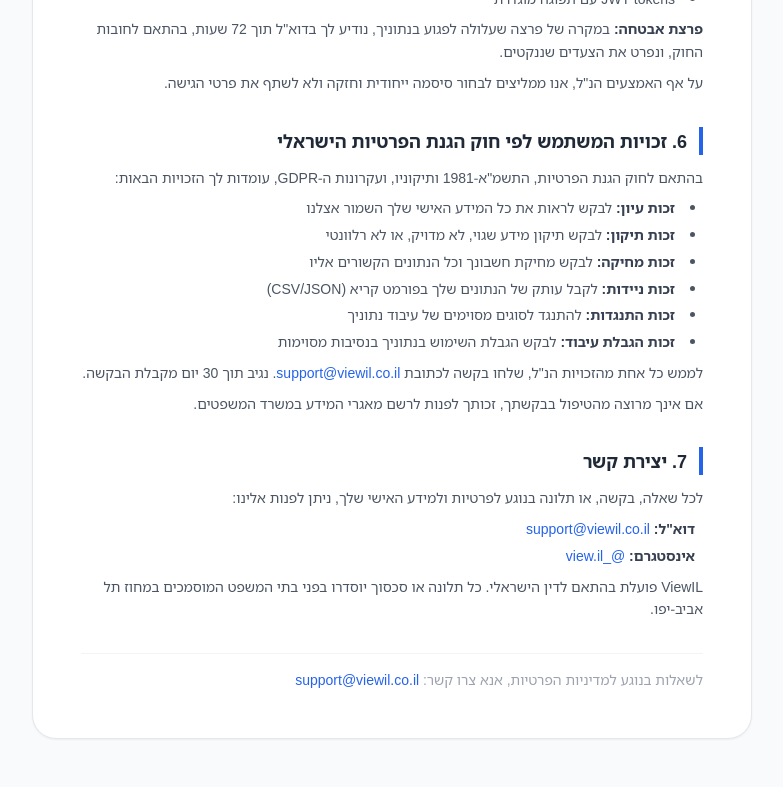
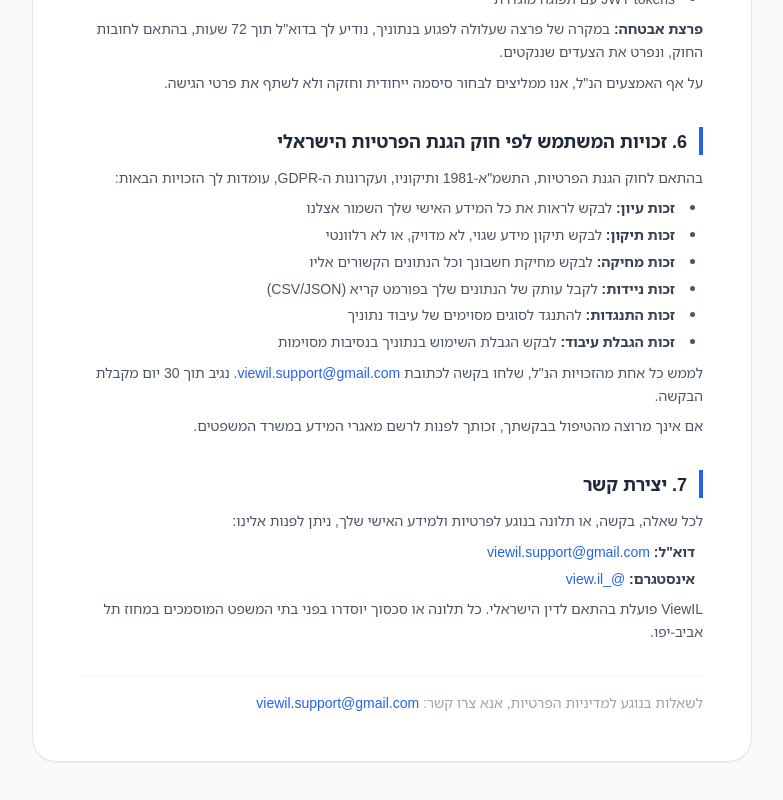
Before and after one commit to SuperMinion338/viewIL, a Next.js app: page /privacy in a window 1280 px wide. Shown: the part 1971-2771 px from the top of the page, without its empty margins (248-1031 px from the left). Built offline with nearby package versions, Linux system fonts and the light colour scheme.

Commit message:
update FAQ and contact email

```diff
--- a/src/app/privacy/page.tsx
+++ b/src/app/privacy/page.tsx
@@ -172,8 +172,8 @@ export default function PrivacyPolicyPage() {
             </ul>
             <p>
               לממש כל אחת מהזכויות הנ&quot;ל, שלחו בקשה לכתובת{" "}
-              <a href="mailto:support@viewil.co.il" className="text-blue-600 hover:underline">
-                support@viewil.co.il
+              <a href="mailto:viewil.support@gmail.com" className="text-blue-600 hover:underline">
+                viewil.support@gmail.com
               </a>
               . נגיב תוך 30 יום מקבלת הבקשה.
             </p>
@@ -189,8 +189,8 @@ export default function PrivacyPolicyPage() {
             <ul className="list-none flex flex-col gap-1 mr-2">
               <li>
                 <strong className="text-gray-700">דוא&quot;ל:</strong>{" "}
-                <a href="mailto:support@viewil.co.il" className="text-blue-600 hover:underline">
-                  support@viewil.co.il
+                <a href="mailto:viewil.support@gmail.com" className="text-blue-600 hover:underline">
+                  viewil.support@gmail.com
                 </a>
               </li>
               <li>
@@ -213,8 +213,8 @@ export default function PrivacyPolicyPage() {
 
           <div className="pt-4 border-t border-gray-100 text-sm text-gray-400">
             לשאלות בנוגע למדיניות הפרטיות, אנא צרו קשר:{" "}
-            <a href="mailto:support@viewil.co.il" className="text-blue-600 hover:underline">
-              support@viewil.co.il
+            <a href="mailto:viewil.support@gmail.com" className="text-blue-600 hover:underline">
+              viewil.support@gmail.com
             </a>
           </div>
         </div>
--- a/src/app/tos/page.tsx
+++ b/src/app/tos/page.tsx
@@ -169,8 +169,8 @@ export default function TermsOfServicePage() {
 
           <div className="pt-4 border-t border-gray-100 text-sm text-gray-400">
             לשאלות בנוגע לתנאי השימוש, אנא צרו קשר:{" "}
-            <a href="mailto:support@viewil.co.il" className="text-blue-600 hover:underline">
-              support@viewil.co.il
+            <a href="mailto:viewil.support@gmail.com" className="text-blue-600 hover:underline">
+              viewil.support@gmail.com
             </a>
           </div>
         </div>
--- a/src/components/landing/FAQ.tsx
+++ b/src/components/landing/FAQ.tsx
@@ -11,29 +11,29 @@ interface FAQItem {
 
 const faqs: FAQItem[] = [
   {
-    question: "האם יש ניסיון חינם?",
+    question: "האם ViewIL מתאים לי אם אני רק מתחיל?",
     answer:
-      "כן! הפלן החינמי כולל גישה לכותב הסקריפטים עם מגבלה של 5 סקריפטים בחודש ו-3 פתיחות. אין צורך בכרטיס אשראי.",
+      "בהחלט! ViewIL תוכנן במיוחד גם ליוצרים מתחילים. הכלים שלנו עוזרים לך ליצור תוכן מקצועי מהיום הראשון, בלי ניסיון קודם.",
   },
   {
-    question: "האם הכלים עובדים עם TikTok ואינסטגרם?",
+    question: "באילו פלטפורמות ViewIL תומך?",
     answer:
-      "בהחלט. הכלים שלנו מותאמים לכל הפלטפורמות הגדולות — TikTok, אינסטגרם, יוטיוב וגם פייסבוק.",
+      "ViewIL תומך באינסטגרם, טיקטוק ויוטיוב. הכלים שלנו מותאמים לכל פלטפורמה בנפרד עם המלצות ספציפיות לכל אחת.",
   },
   {
-    question: "האם אפשר לבטל בכל עת?",
+    question: "האם הסקריפטים והכלים עובדים בעברית?",
     answer:
-      "כן, ניתן לבטל את המנוי בכל עת ללא קנסות. הביטול ייכנס לתוקף בסוף תקופת החיוב הנוכחית.",
+      "כן! ViewIL הוא הכלי היחיד מסוגו שעובד בעברית מלאה. כל הסקריפטים, ההוקים והניתוחים נכתבים בעברית טבעית ומדוברת.",
   },
   {
-    question: "האם הסקריפטים נשמרים?",
+    question: "האם המידע שלי נשמר בצורה מאובטחת?",
     answer:
-      "כן! כל הסקריפטים וההוקים שיצרת נשמרים בחשבונך ונגישים בכל עת מכל מכשיר.",
+      "בהחלט. כל המידע שלך מוצפן ומאובטח. אנחנו לא משתפים את הנתונים שלך עם אף גורם חיצוני. תוכל לקרוא עוד במדיניות הפרטיות שלנו.",
   },
   {
-    question: "מה ההבדל בין חינם לפרו?",
+    question: "עד מתי זה חינמי?",
     answer:
-      "הפלן החינמי מוגבל בכמות הכלים. הפלן הפרו מאפשר שימוש ללא הגבלה בכל הכלים, כולל ניתוח ביצועים מתקדם ותמיכה מועדפת.",
+      "ViewIL חינמי לגמרי ל-1,000 המשתמשים הראשונים. לאחר מכן יתווספו תוכניות תשלום — אבל מי שנרשם עכשיו יקבל הטבות מיוחדות.",
   },
 ];
 
```
